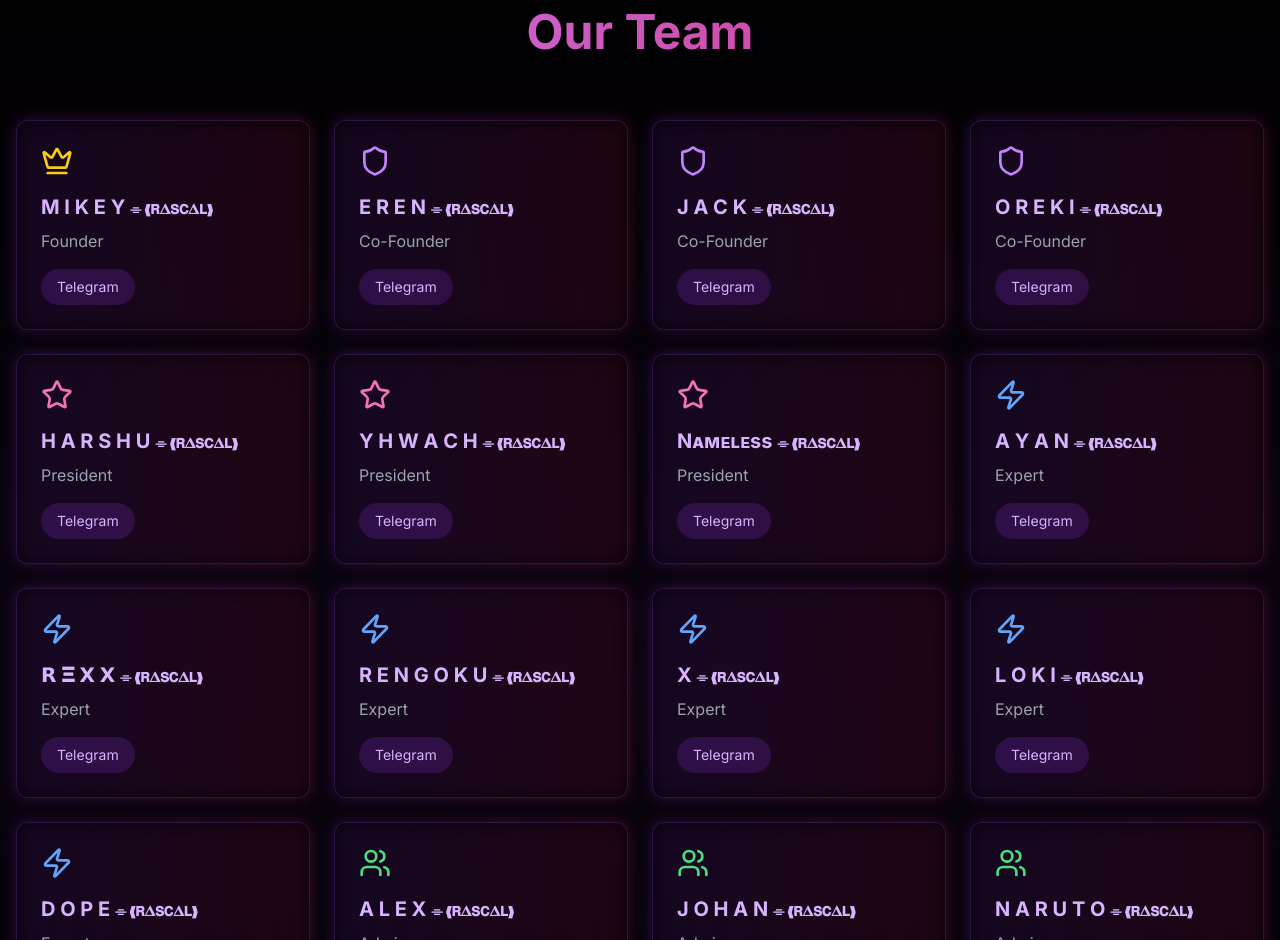
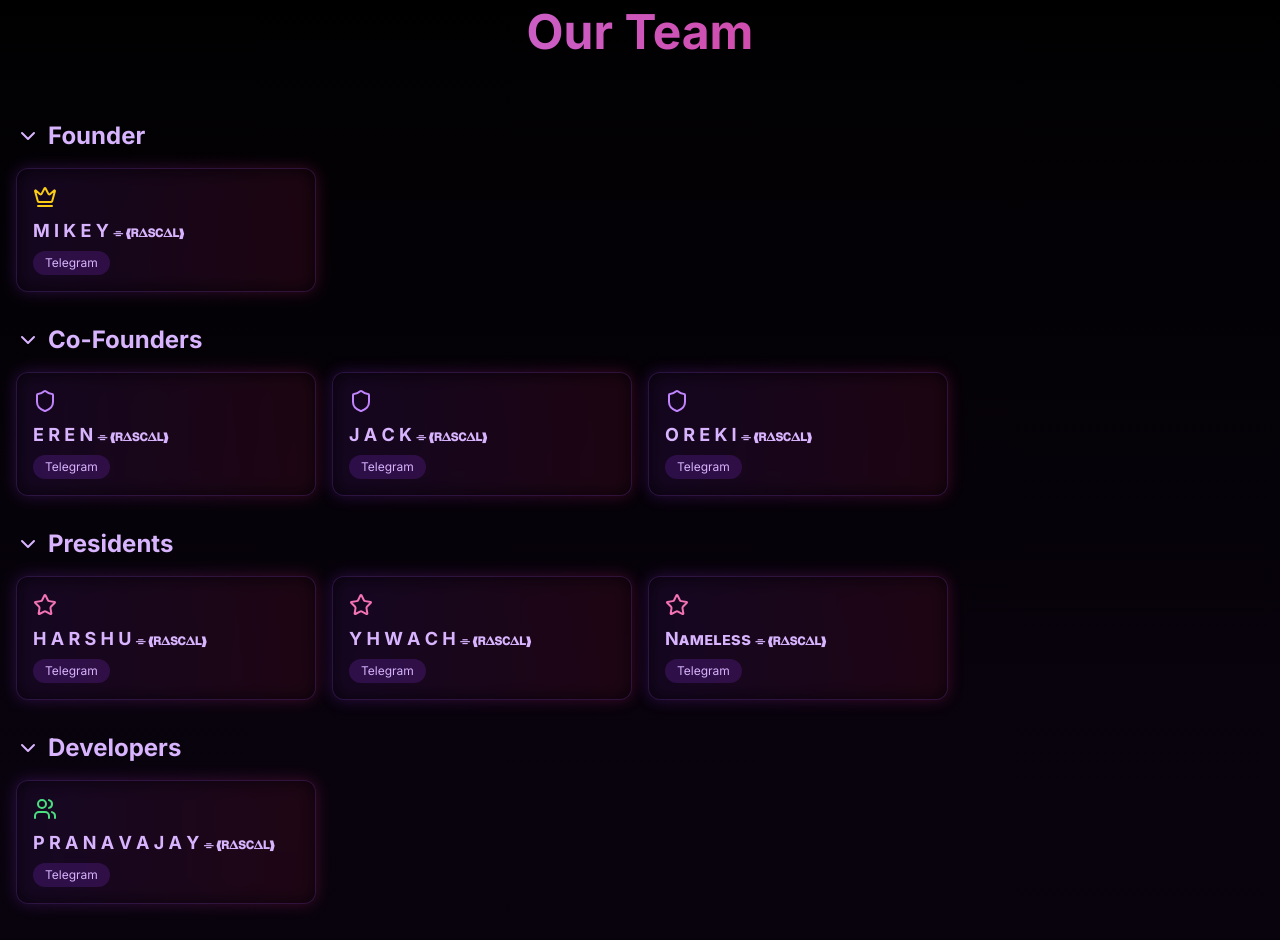
Before and after one commit to itspranavajay/rascal-network, a Next.js app: page / in a window 1280 px wide. Shown: the part 1860-2800 px from the top of the page. Built offline with nearby package versions, Linux system fonts and the light colour scheme.

Commit message:
Update Team.tsx

```diff
--- a/components/Team.tsx
+++ b/components/Team.tsx
@@ -1,30 +1,92 @@
 "use client"
 
 import { motion } from "framer-motion"
-import { Crown, Shield, Star, Zap, Users } from "lucide-react"
+import { Crown, Shield, Star, Zap, Users, ChevronDown, ChevronRight } from "lucide-react"
+import { useState } from "react"
 
-const teamMembers = [
-  { name: "M I K E Y", role: "Founder", icon: Crown, color: "text-yellow-400", username: "Mikey_Rascals" },
-  { name: "E R E N", role: "Co-Founder", icon: Shield, color: "text-purple-400", username: "Afk_x_eren" },
-  { name: "J A C K", role: "Co-Founder", icon: Shield, color: "text-purple-400", username: "Jackiie_jack" },
-  { name: "O R E K I", role: "Co-Founder", icon: Shield, color: "text-purple-400", username: "TOMO_XD" },
-  { name: "H A R S H U", role: "President", icon: Star, color: "text-pink-400", username: "Harshu_Raven" },
-  { name: "Y H W A C H", role: "President", icon: Star, color: "text-pink-400", username: "Yhwach_the_almightyy" },
-  { name: "Nᴀᴍᴇʟᴇss", role: "President", icon: Star, color: "text-pink-400", username: "Fucking_Rascal" },
-  { name: "A Y A N", role: "Expert", icon: Zap, color: "text-blue-400", username: "myself_ayan_143" },
-  { name: "𝗥 𝚵 𝗫 𝗫", role: "Expert", icon: Zap, color: "text-blue-400", username: "Dark_Dise" },
-  { name: "R E N G O K U", role: "Expert", icon: Zap, color: "text-blue-400", username: "Rengoku_rascal" },
-  { name: "X", role: "Expert", icon: Zap, color: "text-blue-400", username: "Neccan_n" },
-  { name: "L O K I", role: "Expert", icon: Zap, color: "text-blue-400", username: "xdloki" },
-  { name: "D O P E", role: "Expert", icon: Zap, color: "text-blue-400", username: "stancovicj" },
-  { name: "A L E X", role: "Admin", icon: Users, color: "text-green-400", username: "AloneBoy1209" },
-  { name: "J O H A N", role: "Admin", icon: Users, color: "text-green-400", username: "Johan_liebert_19" },
-  { name: "N A R U T O", role: "Admin", icon: Users, color: "text-green-400", username: "Naruto_style" },
-  { name: "Mᴇᴀɴɪɴɢʟᴇss", role: "Admin", icon: Users, color: "text-green-400", username: "The_Gerault" },
-  { name: "V I S H U", role: "Admin", icon: Users, color: "text-green-400", username: "JUSTVISU" },
-  { name: "S H E N A R C", role: "Expert", icon: Zap, color: "text-blue-400", username: "Shenarc" },
-  { name: "P R A N A V  A J A Y", role: "Developer", icon: Users, color: "text-green-400", username: "mno_ai" },
-]
+const teamStructure = {
+  Founder: [{ name: "M I K E Y", icon: Crown, color: "text-yellow-400", username: "Mikey_Rascals" }],
+  "Co-Founders": [
+    { name: "E R E N", icon: Shield, color: "text-purple-400", username: "Afk_x_eren" },
+    { name: "J A C K", icon: Shield, color: "text-purple-400", username: "Jackiie_jack" },
+    { name: "O R E K I", icon: Shield, color: "text-purple-400", username: "TOMO_XD" },
+  ],
+  Presidents: [
+    { name: "H A R S H U", icon: Star, color: "text-pink-400", username: "Harshu_Raven" },
+    { name: "Y H W A C H", icon: Star, color: "text-pink-400", username: "Yhwach_the_almightyy" },
+    { name: "Nᴀᴍᴇʟᴇss", icon: Star, color: "text-pink-400", username: "Fucking_Rascal" },
+  ],
+  Developers: [{ name: "P R A N A V  A J A Y", icon: Users, color: "text-green-400", username: "mno_ai" }],
+  Experts: [
+    { name: "A Y A N", icon: Zap, color: "text-blue-400", username: "myself_ayan_143" },
+    { name: "𝗥 𝚵 𝗫 𝗫", icon: Zap, color: "text-blue-400", username: "Dark_Dise" },
+    { name: "R E N G O K U", icon: Zap, color: "text-blue-400", username: "Rengoku_rascal" },
+    { name: "X", icon: Zap, color: "text-blue-400", username: "Neccan_n" },
+    { name: "L O K I", icon: Zap, color: "text-blue-400", username: "xdloki" },
+    { name: "D O P E", icon: Zap, color: "text-blue-400", username: "stancovicj" },
+    { name: "S H E N A R C", icon: Zap, color: "text-blue-400", username: "Shenarc" },
+  ],
+  Admins: [
+    { name: "A L E X", icon: Users, color: "text-green-400", username: "AloneBoy1209" },
+    { name: "J O H A N", icon: Users, color: "text-green-400", username: "Johan_liebert_19" },
+    { name: "N A R U T O", icon: Users, color: "text-green-400", username: "Naruto_style" },
+    { name: "Mᴇᴀɴɪɴɢʟᴇss", icon: Users, color: "text-green-400", username: "The_Gerault" },
+    { name: "V I S H U", icon: Users, color: "text-green-400", username: "JUSTVISU" },
+  ],
+}
+
+const TeamMember = ({ member }) => (
+  <motion.div className="relative group" whileHover={{ scale: 1.02 }} transition={{ duration: 0.2 }}>
+    <div className="absolute inset-0 bg-gradient-to-r from-purple-600 to-pink-600 rounded-xl blur opacity-25 group-hover:opacity-40 transition duration-300" />
+    <div className="relative bg-black/50 backdrop-blur-sm p-4 rounded-xl border border-purple-500/20">
+      <div className={`text-2xl mb-2 ${member.color}`}>
+        <member.icon className="w-6 h-6" />
+      </div>
+      <h4 className="text-lg font-bold mb-1 text-purple-300">
+        {member.name} <span className="text-xs">⌯ ❰𝗥𝚫𝗦𝗖𝚫𝗟❱</span>
+      </h4>
+      <motion.a
+        href={`https://t.me/${member.username}`}
+        target="_blank"
+        rel="noopener noreferrer"
+        className="inline-block px-3 py-1 bg-purple-600/20 text-purple-300 rounded-full text-xs hover:bg-purple-600/30 transition duration-300"
+        whileHover={{ scale: 1.05 }}
+        whileTap={{ scale: 0.95 }}
+      >
+        Telegram
+      </motion.a>
+    </div>
+  </motion.div>
+)
+
+const TeamGroup = ({ role, members }) => {
+  const [isOpen, setIsOpen] = useState(true)
+
+  return (
+    <motion.div
+      initial={{ opacity: 0, y: 20 }}
+      whileInView={{ opacity: 1, y: 0 }}
+      transition={{ duration: 0.8 }}
+      viewport={{ once: true }}
+      className="mb-8"
+    >
+      <button
+        onClick={() => setIsOpen(!isOpen)}
+        className="flex items-center text-2xl font-bold mb-4 text-purple-300 hover:text-purple-400 transition-colors duration-300"
+      >
+        {isOpen ? <ChevronDown className="mr-2" /> : <ChevronRight className="mr-2" />}
+        {role}
+      </button>
+      {isOpen && (
+        <div className="grid grid-cols-1 md:grid-cols-2 lg:grid-cols-3 xl:grid-cols-4 gap-4">
+          {members.map((member, index) => (
+            <TeamMember key={member.name} member={member} />
+          ))}
+        </div>
+      )}
+    </motion.div>
+  )
+}
 
 const Team = () => {
   return (
@@ -32,52 +94,19 @@ const Team = () => {
       <div className="absolute inset-0 bg-gradient-to-b from-black via-purple-900/10 to-black" />
 
       <div className="container mx-auto px-4 relative z-10">
-        <motion.div
-          initial={{ opacity: 0, y: 20 }}
+        <motion.h2
+          initial={{ opacity: 0, y: -20 }}
           whileInView={{ opacity: 1, y: 0 }}
           transition={{ duration: 0.8 }}
           viewport={{ once: true }}
-          className="text-center mb-16"
+          className="text-4xl md:text-5xl font-bold text-center mb-16 bg-clip-text text-transparent bg-gradient-to-r from-purple-400 to-pink-600"
         >
-          <h2 className="text-4xl md:text-5xl font-bold bg-clip-text text-transparent bg-gradient-to-r from-purple-400 to-pink-600">
-            Our Team
-          </h2>
-        </motion.div>
+          Our Team
+        </motion.h2>
 
-        <div className="grid grid-cols-1 md:grid-cols-2 lg:grid-cols-3 xl:grid-cols-4 gap-6">
-          {teamMembers.map((member, index) => (
-            <motion.div
-              key={member.name}
-              initial={{ opacity: 0, y: 20 }}
-              whileInView={{ opacity: 1, y: 0 }}
-              transition={{ duration: 0.5, delay: index * 0.1 }}
-              viewport={{ once: true }}
-            >
-              <motion.div className="relative group" whileHover={{ scale: 1.02 }} transition={{ duration: 0.2 }}>
-                <div className="absolute inset-0 bg-gradient-to-r from-purple-600 to-pink-600 rounded-xl blur opacity-25 group-hover:opacity-40 transition duration-300" />
-                <div className="relative bg-black/50 backdrop-blur-sm p-6 rounded-xl border border-purple-500/20">
-                  <div className={`text-4xl mb-4 ${member.color}`}>
-                    <member.icon className="w-8 h-8" />
-                  </div>
-                  <h3 className="text-xl font-bold mb-2 text-purple-300">
-                    {member.name} <span className="text-sm">⌯ ❰𝗥𝚫𝗦𝗖𝚫𝗟❱</span>
-                  </h3>
-                  <p className="text-gray-400 mb-4">{member.role}</p>
-                  <motion.a
-                    href={`https://t.me/${member.username}`}
-                    target="_blank"
-                    rel="noopener noreferrer"
-                    className="inline-block px-4 py-2 bg-purple-600/20 text-purple-300 rounded-full text-sm hover:bg-purple-600/30 transition duration-300"
-                    whileHover={{ scale: 1.05 }}
-                    whileTap={{ scale: 0.95 }}
-                  >
-                    Telegram
-                  </motion.a>
-                </div>
-              </motion.div>
-            </motion.div>
-          ))}
-        </div>
+        {Object.entries(teamStructure).map(([role, members]) => (
+          <TeamGroup key={role} role={role} members={members} />
+        ))}
       </div>
     </section>
   )
```
